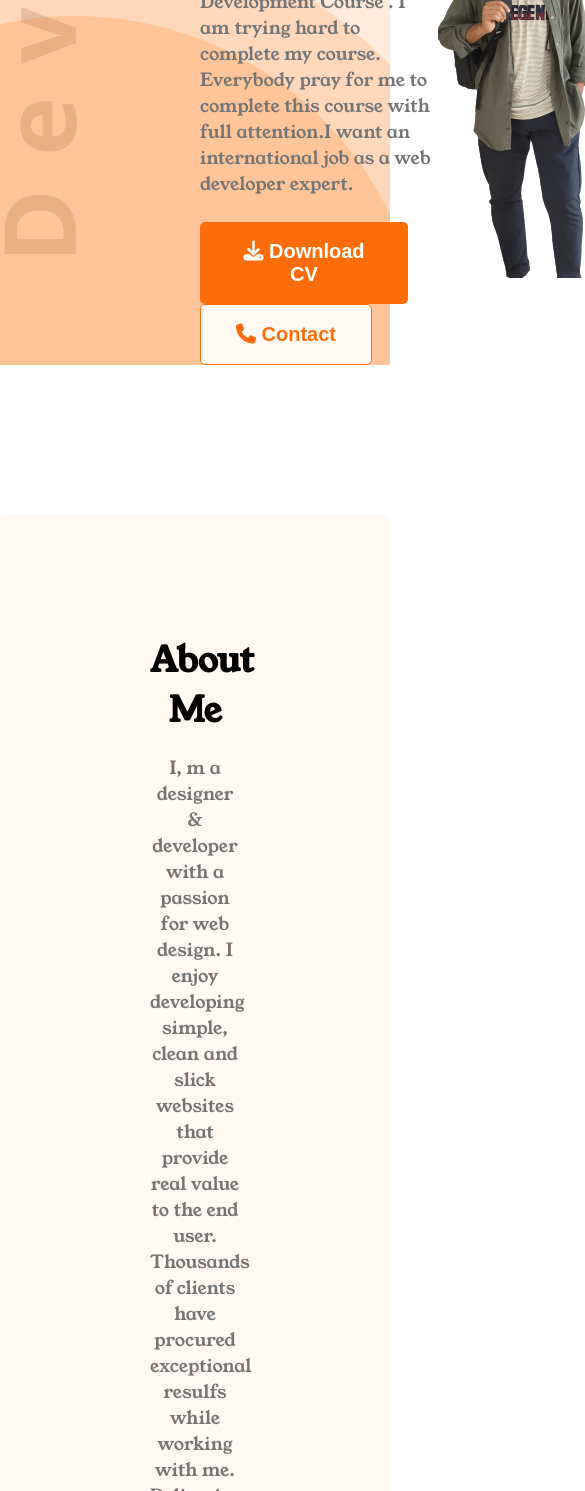
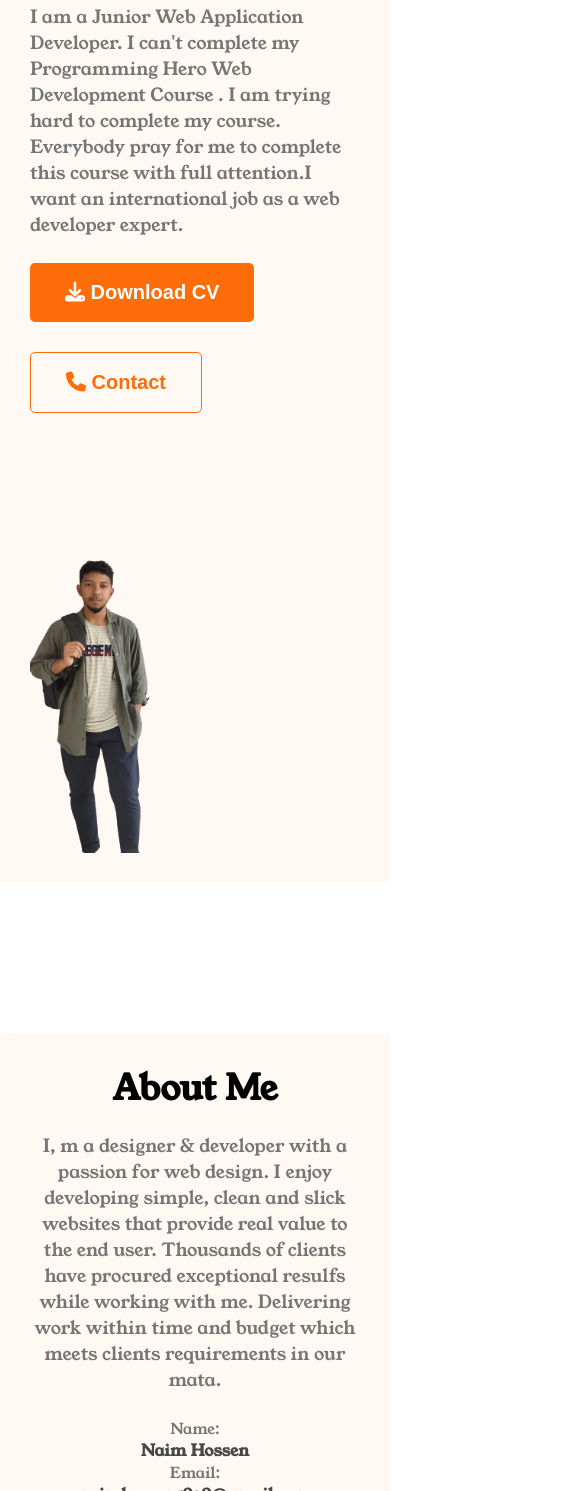
Before and after one commit to naimhossen1929/project-one, a plain HTML site: page index.htm in a window 390 px wide. Shown: the part 509-2000 px from the top of the page, 585 px wide, since content can reach past the window. Drawn offline with Linux system fonts and the light colour scheme.

Commit message:
add responsive code

```diff
--- a/styles/portfolio.css
+++ b/styles/portfolio.css
@@ -4,7 +4,7 @@
 }
 /* common styles */
 body {
-    font-family: 'Merriweather', serif;
+
     font-family: 'Young Serif', serif;
 }
 
@@ -16,6 +16,7 @@ body {
     border: 0;
     color: white;
     padding: 18px 35px;
+    cursor: pointer;
 }
 .btn-contact{
     border-radius: 5px;
@@ -25,6 +26,7 @@ body {
     font-size: 20px;
     font-weight: 700;
     padding: 18px 35px;
+    cursor: pointer;
 
 }
 .section-title{
@@ -246,3 +248,45 @@ footer{
     padding: 20px 35px;
     color: #757575;
 }
+
+/* Responsive Styles  */
+
+/* Mobile devices */
+@media screen and (max-width:576px){
+    .header{
+        background-image: none;
+    }
+    nav > ul{
+        gap: 10px;
+    }
+    .banner{
+        padding: 30px;
+    }
+    .banner .banner-pic{
+        width: 100%;
+    }
+    .btn-download{
+        margin-bottom: 30px;
+    }
+    .skills-container, .resume, footer, .about-info-container, .banner, nav, nav > ul{
+        flex-direction: column;
+    }
+    #what-i-padd{
+        padding: 10px;
+    }
+    footer{
+        padding: 30px;
+    }
+    .footer-column{
+        width: 100%;
+    }
+    .contact input[type="text"], .contact input[type="email"], textarea{
+        width: 70%;
+    }
+    .about{
+        padding: 30px;
+    }
+    .about-info-subtitle{
+        text-align: center;
+    }
+}
```
